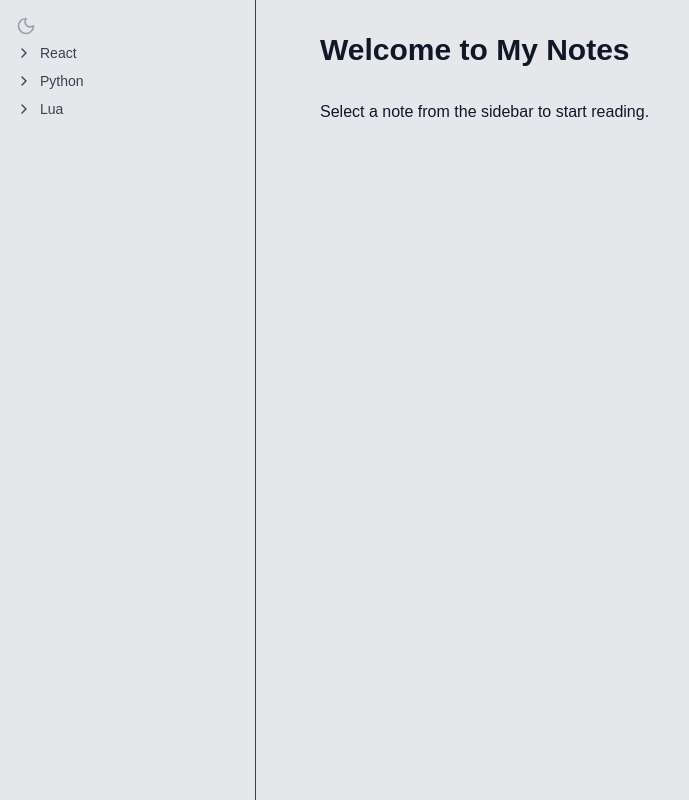
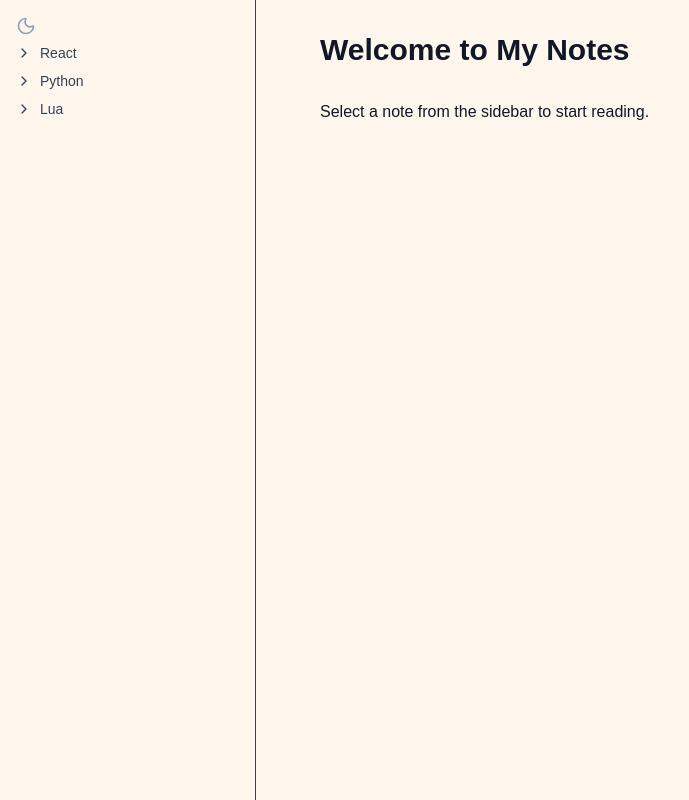
Before and after one commit to AlexandreMuralha/notes-vault, a Next.js app: page / in a window 1280 px wide. Shown: the whole page, without its empty margins (0-689 px from the left). Built offline with nearby package versions, Linux system fonts and the light colour scheme.

Commit message:
Update global styles: change background color to a softer tone and modify light background utility class to use a new shade of orange.

```diff
--- a/src/app/globals.css
+++ b/src/app/globals.css
@@ -1,7 +1,7 @@
 @import "tailwindcss";
 
 :root {
-  --background: #ffffff;
+  --background: #f6f3ea;
   --foreground: #171717;
 }
 
@@ -35,7 +35,7 @@ body {
 @layer components {
   /* Background */
   .bg-light {
-    @apply bg-gray-200;
+    @apply bg-orange-50;
   }
   .bg-dark {
     @apply dark:bg-gray-800;
```
